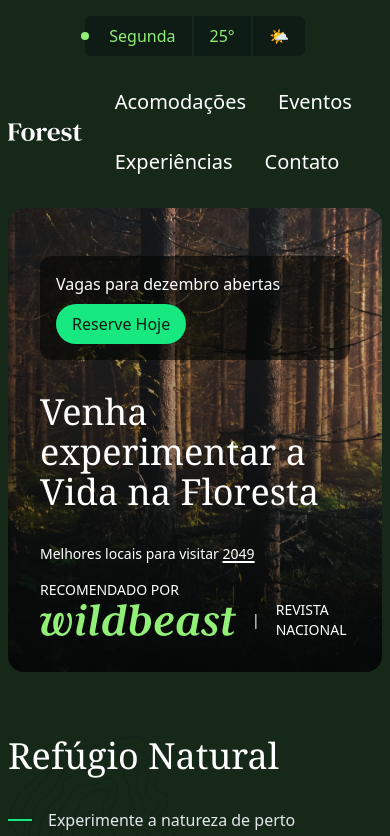
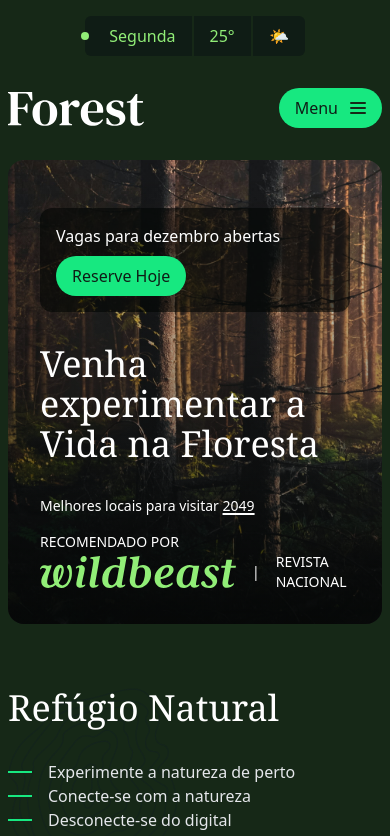
Before and after one commit to LeonardoLobas/Forest, a React (Vite) app: page / in a window 390 px wide. Shown: the top 836 px of the page. Built offline with nearby package versions, Linux system fonts and the light colour scheme.

Commit message:
Adiciona funcionalidade de menu móvel ao componente Menu e ajusta a formatação dos links de navegação

```diff
--- a/src/components/Menu.tsx
+++ b/src/components/Menu.tsx
@@ -1,35 +1,55 @@
 import logoImg from "../assets/forest.svg";
 
+const mobileButton = document.getElementById("mobile-button");
+const mobileMenu = document.getElementById("mobile-menu");
+
+mobileButton?.addEventListener("click", () => {
+    mobileMenu?.classList.toggle("hidden");
+    mobileMenu?.classList.toggle("flex");
+});
+mobileMenu?.addEventListener("click", () => {
+    mobileMenu?.classList.add("hidden");
+    mobileMenu?.classList.remove("flex");
+});
 export function Menu() {
     return (
         <header className="container items-center flex justify-between gap-8 py-8">
             <a href="./">
                 <img src={logoImg} alt="Forest" />
             </a>
-            <nav>
-                <ul className="text-white text-xl flex flex-wrap gap-8">
+            <nav id="mobile-menu" className=" lg:block z-40 hidden items-center max-lg:fixed max-lg:w-full max-lg:inset-0">
+                <div className="fixed inset-0 lg:hidden bg-verde-950/40 backdrop-blur-md"></div>
+                <ul className="text-white max-lg:z-50 max-lg:divide-y-2 max-lg:p-8 *:cursor-pointer max-lg:divide-white/10 max-lg:w-full text-2xl max-lg:absolute lg:text-xl lg:flex lg:flex-wrap lg:gap-8">
                     <li>
-                        <a className="hover:underline hover:underline-offset-8" href="#acomodacoes">
+                        <a className="lg:hover:underline max-lg:hover:bg-white/10 lg:py-2 p-4 block lg:hover:underline-offset-8" href="#acomodacoes">
                             Acomodações
                         </a>
                     </li>
                     <li>
-                        <a className="hover:underline hover:underline-offset-8" href="#eventos">
+                        <a className="lg:hover:underline max-lg:hover:bg-white/10 lg:py-2 p-4 block lg:hover:underline-offset-8" href="#eventos">
                             Eventos
                         </a>
                     </li>
                     <li>
-                        <a className="hover:underline hover:underline-offset-8" href="#experiencias">
+                        <a className="lg:hover:underline max-lg:hover:bg-white/10 lg:py-2 p-4 block lg:hover:underline-offset-8" href="#experiencias">
                             Experiências
                         </a>
                     </li>
                     <li>
-                        <a className="hover:underline hover:underline-offset-8" href="#contato">
+                        <a className="lg:hover:underline max-lg:hover:bg-white/10 lg:py-2 p-4 block lg:hover:underline-offset-8" href="#contato">
                             Contato
                         </a>
                     </li>
                 </ul>
             </nav>
+            <button id="mobile-button" className="flex items-center gap-3 cursor-pointer bg-verde-400 text-verde-900  rounded-full px-4 py-2 lg:hidden">
+                Menu{" "}
+                <span className="h-3 w-4 flex flex-col justify-between *:h-0.5 *:rounded-md *:bg-verde-800">
+                    <span></span>
+                    <span></span>
+                    <span></span>
+                </span>
+            </button>
         </header>
     );
 }
```
